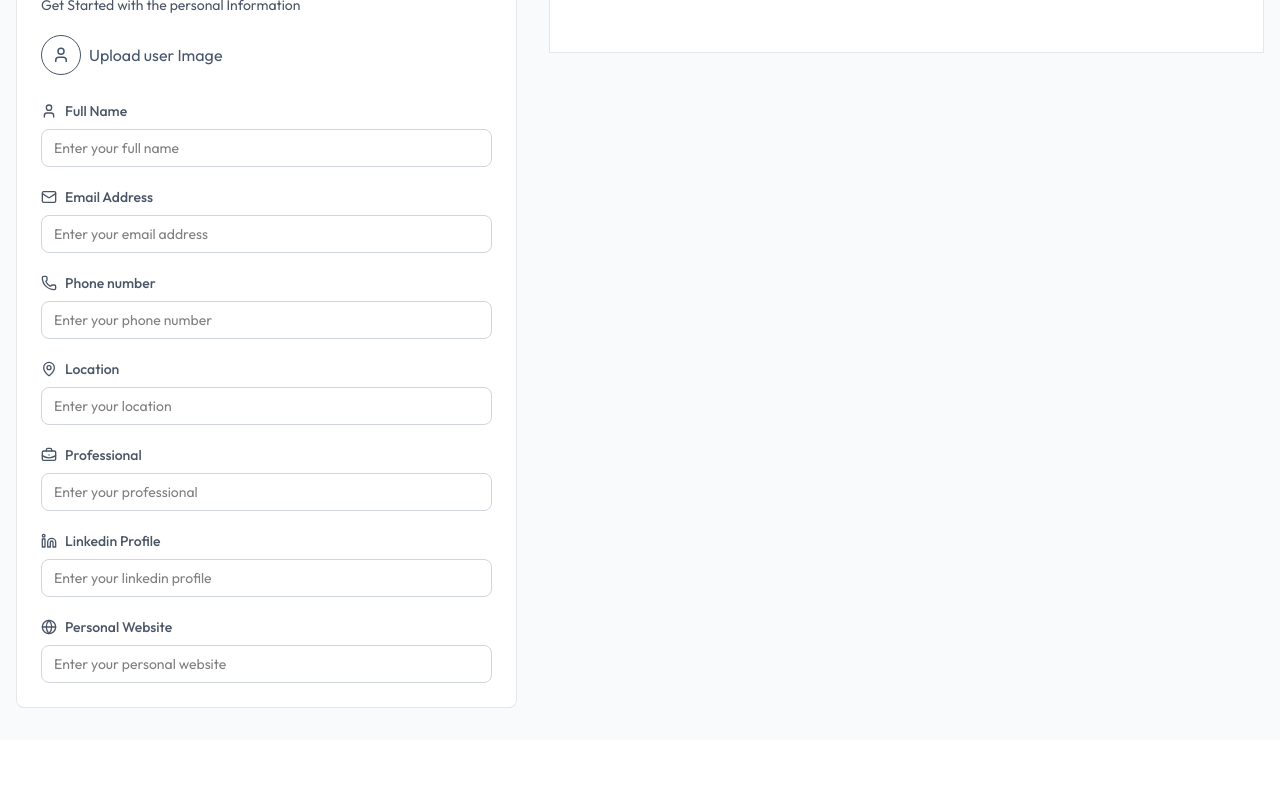
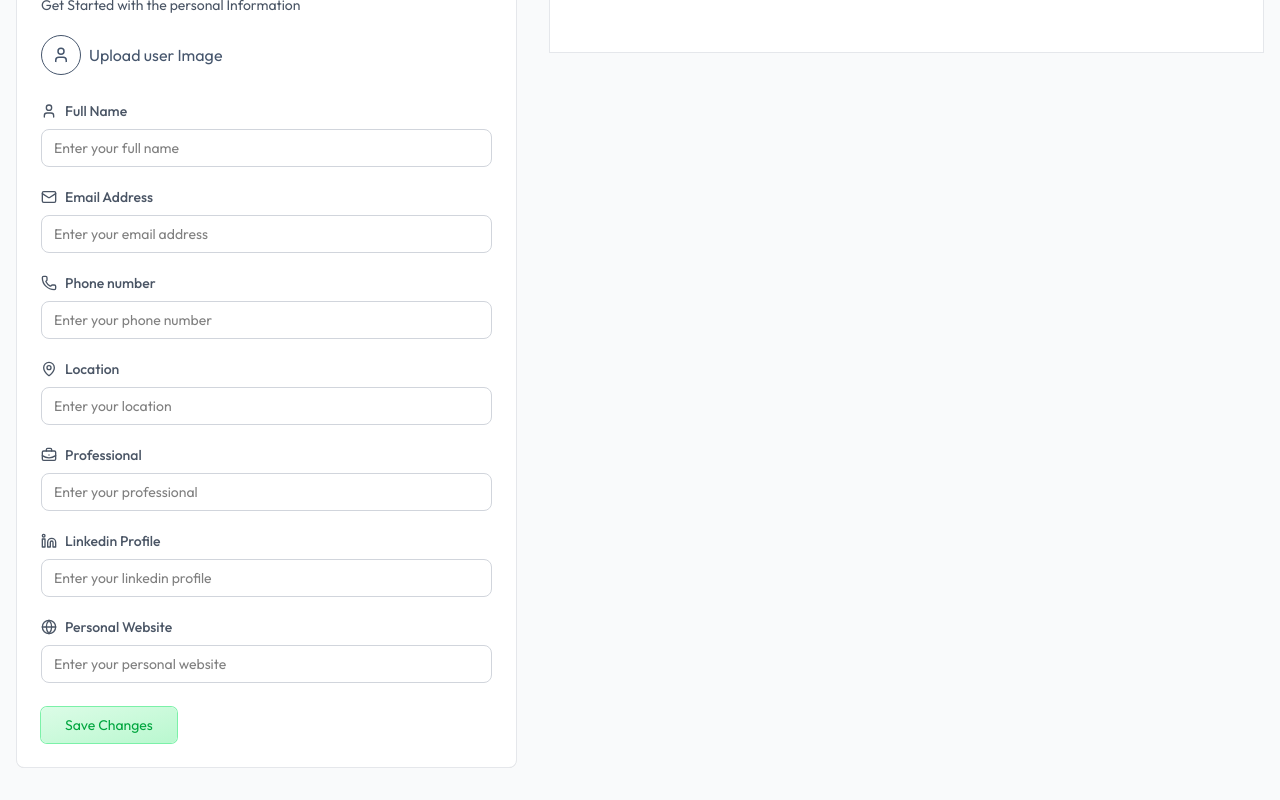
Before and after one commit to adityaasikarwarr/AI-RESUME-BUILDER, a React (Vite) app: page /app/builder/1 in a window 1280 px wide. Shown: the part 261-1061 px from the top of the page. Before the commit the page ends 1001 px from the top, so only its background shows below. Built offline with nearby package versions, Linux system fonts and the light colour scheme.

Commit message:
made the changes in button of the skill add and fixed the bugs

```diff
--- a/src/components/SkillsForm.jsx
+++ b/src/components/SkillsForm.jsx
@@ -36,11 +36,7 @@ const SkillsForm = ({ data = [], onChange }) => {
         <input
           type="text"
           placeholder="Enter a Skill"
-          className="flex-1 px-3 py-2 text-sm
-           border border-gray-200 rounded-xl
-           hover:border-gray-400
-           focus:outline-none focus:ring-2 focus:ring-blue-400/20 focus:border-blue-500
-           transition-all duration-200"
+          className="flex-1 px-3 py-2 text-sm border border-gray-200 rounded-xl hover:border-gray-400 focus:outline-none focus:ring-2 focus:ring-blue-400/20 focus:border-blue-500 transition-all duration-200"
           onChange={(e) => setNewSkill(e.target.value)}
           value={newSkill}
           onKeyDown={handleKeyPress}
@@ -49,7 +45,7 @@ const SkillsForm = ({ data = [], onChange }) => {
           type="button"
           onClick={addSkill}
           disabled={!newSkill.trim}
-          className="flex items-center gap-2 px-4 py-2 text-sm bg-blue-600 text-white rounded-lg hover:bg-blue-700 transition-colors disabled:opacity-50 disabled:cursor-not-allowed"
+          className="flex items-center gap-2 px-4 py-2 text-sm bg-linear-to-br from-green-100 to-green-200 ring-green-300 text-green-600 ring hover:ring-green-400 transition-all rounded-xl disabled:opacity-50 disabled:cursor-not-allowed"
         >
           <Plus size-4 /> Add
         </button>
--- a/src/pages/ResumeBuilder.jsx
+++ b/src/pages/ResumeBuilder.jsx
@@ -233,6 +233,9 @@ function ResumeBuilder() {
                   />
                 )}
               </div>
+              <button className="bg-linear-to-br from-green-100 to-green-200 ring-green-300 text-green-600 ring hover:ring-green-400 transition-all rounded-md px-6 py-2 mt-6 text-sm">
+                Save Changes
+              </button>
             </div>
           </div>
           {/* right pane;l - preview */}
```
